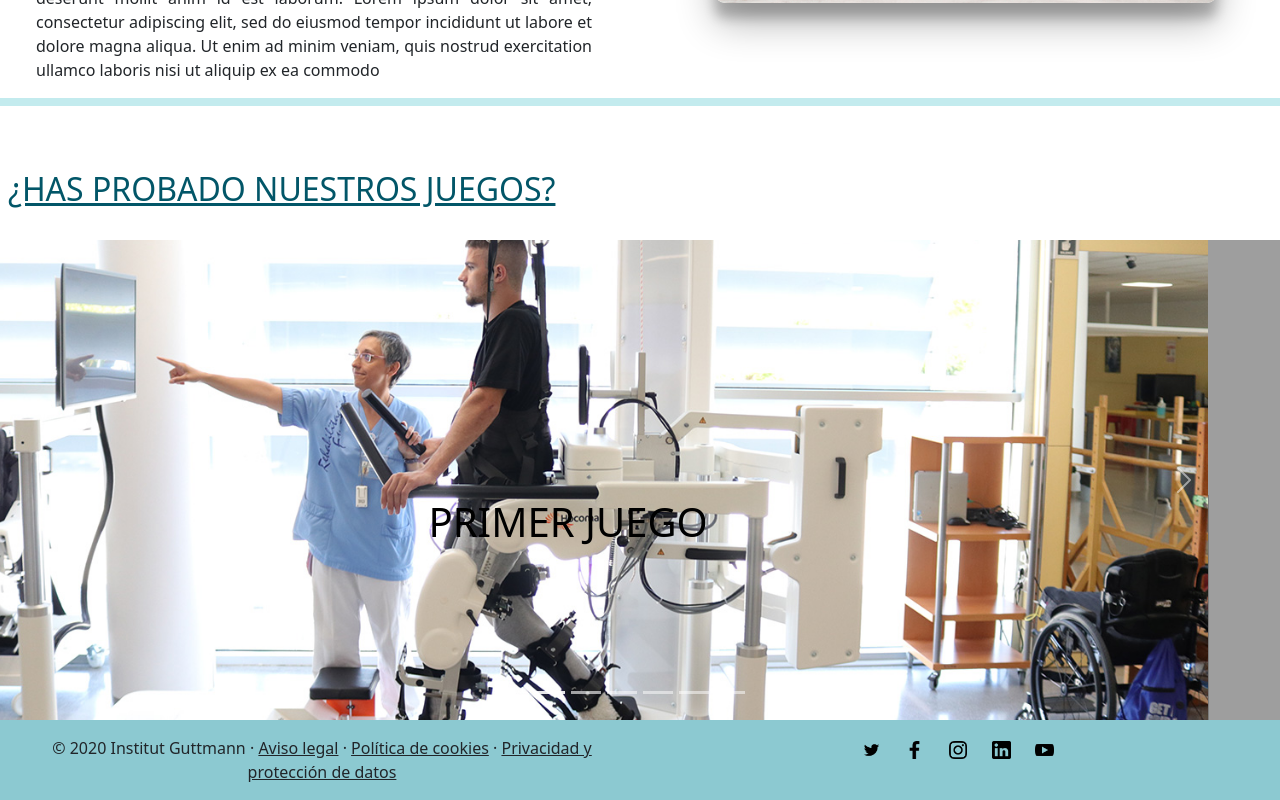
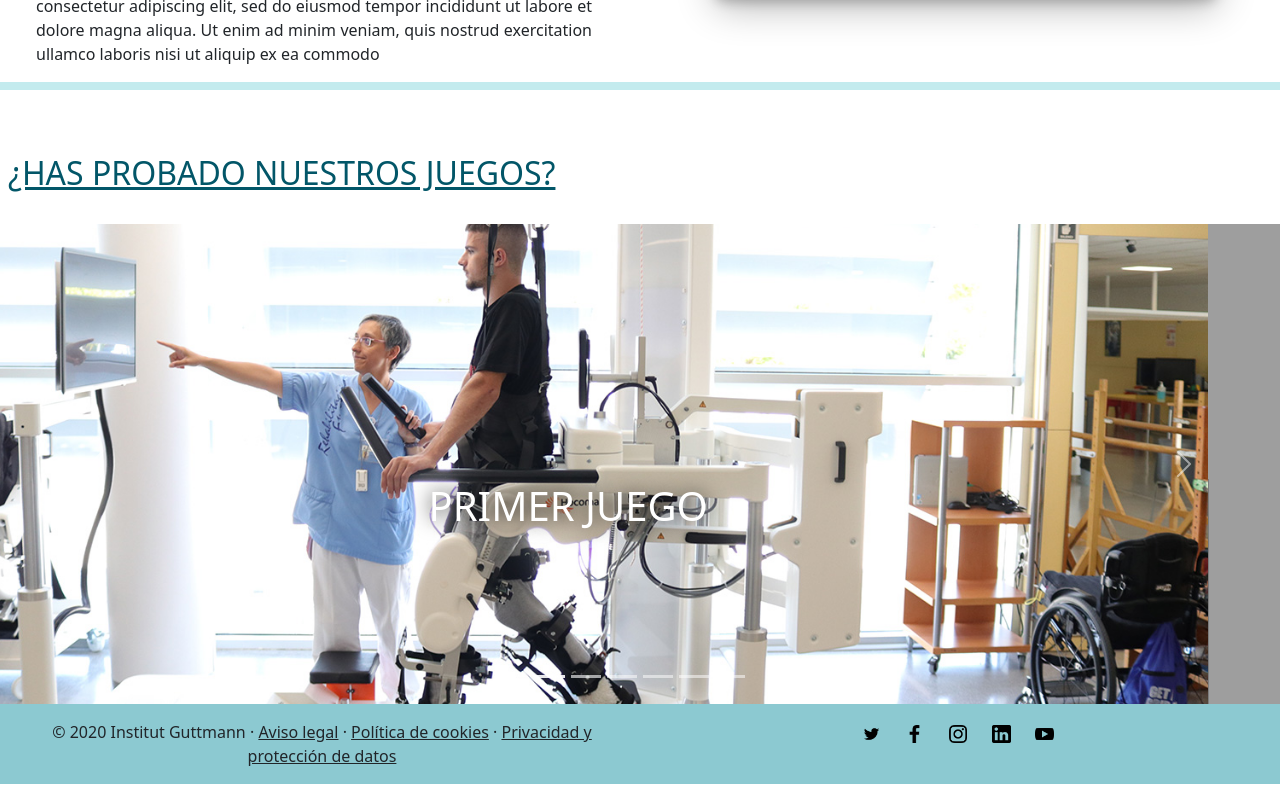
Before and after one commit to guillemsusial/PaginaGuttmannEstructura, an Angular app in the folder aplicacionGuttmann/: page / in a window 1280 px wide. Shown: the part 1979-2779 px from the top of the page. Built offline with nearby package versions, Linux system fonts and the light colour scheme; grey boxes are pictures that could not be loaded; a web font is replaced by a local one.

Commit message:
carouselV2

```diff
--- a/aplicacionGuttmann/src/app/components/welcome-comp/welcome-comp.component.css
+++ b/aplicacionGuttmann/src/app/components/welcome-comp/welcome-comp.component.css
@@ -59,9 +59,9 @@
 }
 
 .titulos {
-  color: #000000;
+  color: #ffffff;
   margin-bottom: 15%;
-  text-shadow: white;
+  text-shadow: 0 0 20px #000000;
 }
 
 /* Animacion de la flecha */
--- a/aplicacionGuttmann/src/app/components/welcome-comp/welcome-comp.component.html
+++ b/aplicacionGuttmann/src/app/components/welcome-comp/welcome-comp.component.html
@@ -18,7 +18,7 @@
 <hr size="10" class="separador" id="contenido">
 
 <!--textos e imagenes-->
-<div class="row pt-3">
+<div class="row">
   <div class="col-lg-6 col-md-12 col-sm-12 textos pe-5 ps-5">
     Lorem ipsum dolor sit amet, consectetur adipiscing elit, sed do eiusmod tempor incididunt ut labore et dolore
     magna aliqua. Ut enim ad minim veniam, quis nostrud exercitation ullamco laboris nisi ut aliquip ex ea commodo
```
